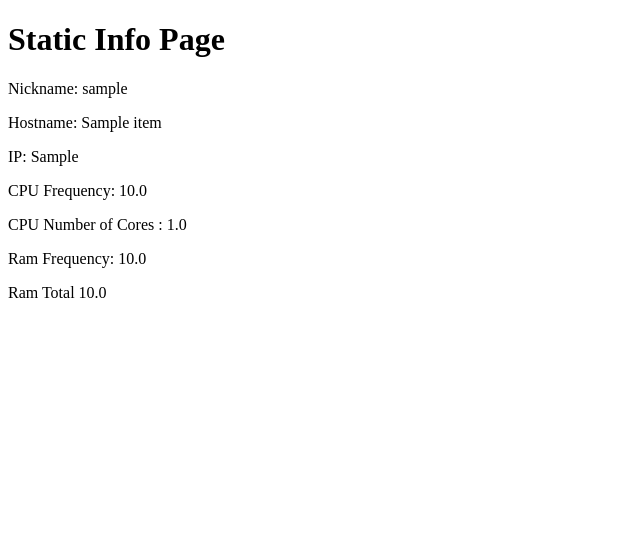
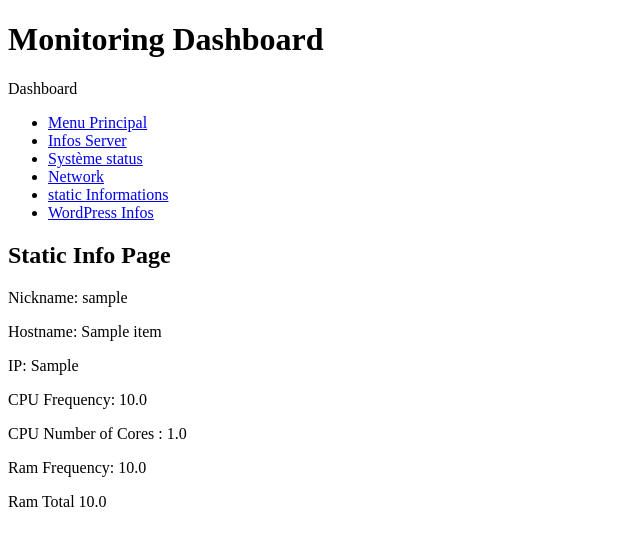
Before and after one commit to sofianealhoz/ServerMonitoring_Interface, a Flask app: page /server/1/static_infos.html in a window 1280 px wide. Shown: the top 546 px of the page, without its empty margins (0-640 px from the left). Run offline with Flask 3, Linux system fonts and the light colour scheme; a database or web service that is not in the repository returns one stand-in record (values such as "Sample title"); data that the repository does not hold is empty.

Commit message:
Commentaire

```diff
--- a/src/app.py
+++ b/src/app.py
@@ -9,7 +9,7 @@ from get_hdd import get_hdd_percent, get_hdd_total, get_hdd_used
 from get_process import get_process_cpu, get_process_name, get_process_ram
 from get_user import get_user_info
 from get_log import get_nb_error404, get_nb_user
-
+# Création de notre instace d'application
 app = Flask(__name__)
 
 # Nombre maximum de points à afficher dans le graphique
@@ -31,11 +31,6 @@ hddUsed=[]
 
 url= "http://karadoc.telecomste.net:8080"
 urltest ="http://localhost:8000"
-url_agent_ram = "http://karadoc.telecomste.net:8080/usageRam"
-url_agent_core = "http://karadoc.telecomste.net:8080/core"
-url_agent_network = "http://karadoc.telecomste.net:8080/usageNetwork"
-url_agent_user = "http://karadoc.telecomste.net:8080/users"
-
 
 def update_data():
     global usages, times, network_dtr,network_utr, network_names,ramPercent, ramUsed
@@ -103,7 +98,7 @@ def update_data():
             times= server.setdefault("times",[])
             times.append(time.time())
 
-
+            # Vérification du nombre de données à tracer stockées
             if len(server["usages"]) > max_points:
                 server["usages"] = server["usages"][-max_points:]
                 server["times"] = times[-max_points:]
@@ -163,11 +158,11 @@ def network(server_id):
 # Menu des données système
 @app.route('/server/<int:server_id>/system.html')
 def system(server_id):
-    server = next((s for s in servers if s['id'] == server_id), None)
+    server = next((s for s in servers if s['id'] == server_id), None) # On cherche le server dont on l'identifiant dans le path
     if server:
-        nb_core = get_number_cpu(server['url'])
-        total_ram = get_ram_total(server['url'])
-        total_hdd = get_hdd_total(server['url'])
+        nb_core = get_number_cpu(server['url']) # on récupère le nombre de coeur
+        total_ram = get_ram_total(server['url']) # on récupère le total de la RAM
+        total_hdd = get_hdd_total(server['url']) # on récupère le total sur le hard drive
         return render_template('/system.html', max_points = max_points, nb_core = nb_core,total_ram = total_ram,total_hdd=total_hdd,server=server,server_id = server_id)
     else:
         return render_template('not_found.html')
@@ -175,19 +170,19 @@ def system(server_id):
 # Menu des données logs
 @app.route('/server/<int:server_id>/logInfos.html')
 def logsInfos(server_id):
-    server = next((s for s in servers if s['id'] == server_id), None)
+    server = next((s for s in servers if s['id'] == server_id), None) # On cherche le serveur dont on a l'identifiant dans le path
     if server:
-        return render_template('/logInfos.html',server=server,server_id = server_id)
+        return render_template('/logInfos.html',server=server,server_id = server_id) # on affiche la template correspondante
     else:
         return render_template('not_found.html')
 
 # Endroit où sont stockés les données logs
 @app.route('/server/<int:server_id>/graph/dataLogs')
 def get_logs_graph_data(server_id):
-    server = next((s for s in servers if s['id'] == server_id), None)
+    server = next((s for s in servers if s['id'] == server_id), None) # On cherche le serveur dont on a l'identifiant dans le path
     global nb404, nbUser
     if server :
-        return jsonify(nb404=server['nb404'],nbUser=server['nbUser'] ,server=server,server_id=server_id, times = times)
+        return jsonify(nb404=server['nb404'],nbUser=server['nbUser'] ,server=server,server_id=server_id, times = times) # On affiche la template correspondante
     else :
         return render_template('not_found.html')
 
@@ -195,9 +190,10 @@ def get_logs_graph_data(server_id):
 # Endroit où sont stockés les données systèmes
 @app.route('/server/<int:server_id>/graph/data')
 def get_graph_data(server_id):
-    server = next((s for s in servers if s['id'] == server_id), None)
-    global usages, times, ramPercent, ramUsed,hddPercent,hddUsed, processNames, processCPU, processRAM
+    server = next((s for s in servers if s['id'] == server_id), None) # On cherche le serveur dont on a l'identifiant dans le path
+    global usages, times, ramPercent, ramUsed,hddPercent,hddUsed, processNames, processCPU, processRAM # On créé les variables qu'on a besoin d'importer
     if server :
+        # On envoie les données sous format json dans le chemin défini
         return jsonify(usages=server['usages'], times=times ,ramPercent= server['ramPercent'],server = server, server_id = server_id, ramUsed = server['ramUsed'],hddPercent=server['hddPercent'],hddUsed = server['hddUsed'], processNames = server['processNames'], processCPU = server['processCPU'], processRAM = server['processRAM'])
     else :
         return render_template('not_found.html')
@@ -206,9 +202,10 @@ def get_graph_data(server_id):
 # Endroit où sont stockés les données réseaux
 @app.route('/server/<int:server_id>/graph/dataNetwork')
 def get_network_graph_data(server_id):
-    server = next((s for s in servers if s['id'] == server_id), None)
-    global network_dtr,times,network_utr,network_names
+    server = next((s for s in servers if s['id'] == server_id), None) # On cherche le serveur dont on a l'identifiant dans le path
+    global network_dtr,times,network_utr,network_names # On crée les variables qu'on a besoin d'importer
     if server :
+        # On envoies les données sous format json dans le chemin défini
         return jsonify(network_dtr= server['network_dtr'],network_utr=server['network_utr'],times = times,network_names=server['network_names'],server=server,server_id=server_id)
     else :
         return render_template('not_found.html')
--- a/src/get_cpu.py
+++ b/src/get_cpu.py
@@ -1,7 +1,7 @@
 import requests
 
+# Méthode pour récupérer la moyenne d'utilisation des CPU
 def get_cpu(url):
-    # Exemple de requête GET
     response = requests.get(f"{url}/usage")
     usage_cpu = 0
     nb_cpu = 0
--- a/src/templates/add_server_route.html
+++ b/src/templates/add_server_route.html
@@ -12,9 +12,6 @@
     <nav class="menu"> <span class="titre"> Dashboard </span>
         <ul>
             <li><a href="/">Menu Principal</a></li>
-
-
-
         </ul>
     </nav>
 
--- a/src/templates/logInfos.html
+++ b/src/templates/logInfos.html
@@ -56,7 +56,8 @@
                 })
         };
 
-        setInterval(updateGraph,1000);
+        // Interval de mise à jour des données
+        setInterval(updateGraph,1000); // mise à jour des données toute les secondes
         updateGraph();
     </script>
 
--- a/src/templates/network.html
+++ b/src/templates/network.html
@@ -25,9 +25,6 @@
     </div>
 
     <script>
-
-
-
         var config = {
             displayModeBar: false  // Désactiver la barre de paramètres
         };
--- a/src/templates/static_infos.html
+++ b/src/templates/static_infos.html
@@ -7,7 +7,20 @@
     <title>Static Info</title>
 </head>
 <body>
-    <h1>Static Info Page</h1>
+    <h1>Monitoring Dashboard</h1>
+    <nav class="menu"> <span class="titre"> Dashboard </span>
+        <ul>
+            <li><a href="/">Menu Principal</a></li>
+            <li><a href="infos.html">Infos Server</a></li>
+            <li><a href="system.html"> Système status</a></li>
+            <li><a href="network.html"> Network</a></li>
+            <li><a href="static_infos.html"> static Informations</a></li>
+            <li><a href="logInfos.html"> WordPress Infos</a></li>
+        </ul>
+    </nav>
+
+    <div>
+        <h2>Static Info Page</h2>
         <p>Nickname: {{ user_info[0].nickname }}</p>
         <p>Hostname: {{ user_info[0].hostname }}</p>
         <p>IP: {{ user_info[0].ip }}</p>
@@ -15,7 +28,7 @@
         <p>CPU Number of Cores : {{nb_core}}</p>
         <p>Ram Frequency: {{ ram_frequency }}</p>
         <p>Ram Total {{ ram_total }}</p>
-
+    </div>
 
 </body>
 </html>
```
Also changed, not shown: src/templates/system.html (+10 -4 lines). Lines whose indentation alone changed are shown as unchanged.
